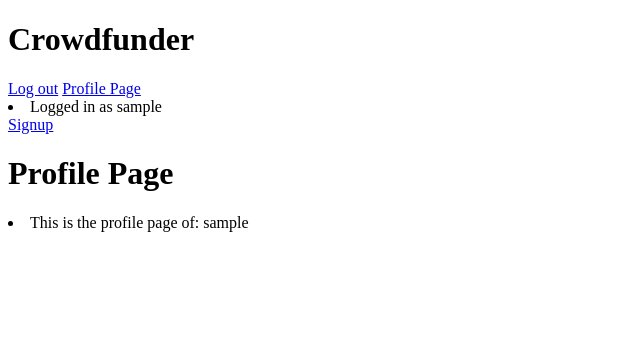
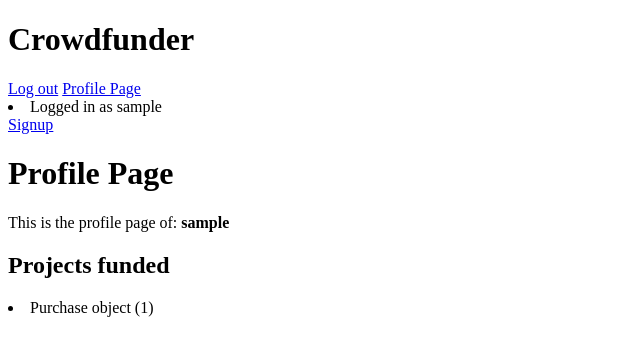
Before and after one commit to jeffreybyrne/crowdfunder, a Django app: page /profile/1 in a window 1280 px wide. Shown: the top 356 px of the page, without its empty margins (0-640 px from the left). Run offline with Django 3.2, Linux system fonts and the light colour scheme; a user stored in the database is signed in; tables that the repository leaves empty hold one stand-in row (values such as "Sample post").

Commit message:
The users indiviual profile page now displays the projects that they have funded, however this is still showing up as a purchace object instead of the title of the project, still need to narrow it down

```diff
--- a/crowdfunder/crowdfunder/templates/profile_page.html
+++ b/crowdfunder/crowdfunder/templates/profile_page.html
@@ -8,7 +8,13 @@
 {% extends 'base.html' %}
 {% block content %}
     <h1>Profile Page</h1>
-     <li>This is the profile page of: {{ request.user.username }}</li>
+     <p>This is the profile page of: <strong>{{ request.user.username }}</strong></p>
+     <h2>Projects funded</h2>
+
+    {% for project in projects_funded%}
+    <li>{{project}}</li>
+    {%endfor%}
+
 {% endblock %}
   </body>
 </html>
--- a/crowdfunder/crowdfunder/views.py
+++ b/crowdfunder/crowdfunder/views.py
@@ -137,6 +137,8 @@
 @login_required
 def profile_show(request, id):
     profile = User.objects.get(pk=id)
-    context = {'profile': profile}
+    purchase = Purchase.objects.get(pk=id)
+    projects_funded = Purchase.objects.filter(backer=purchase.backer)
+    context = {'profile': profile, 'projects_funded': projects_funded}
     response = render(request, 'profile_page.html', context)
     return HttpResponse(response)
```
